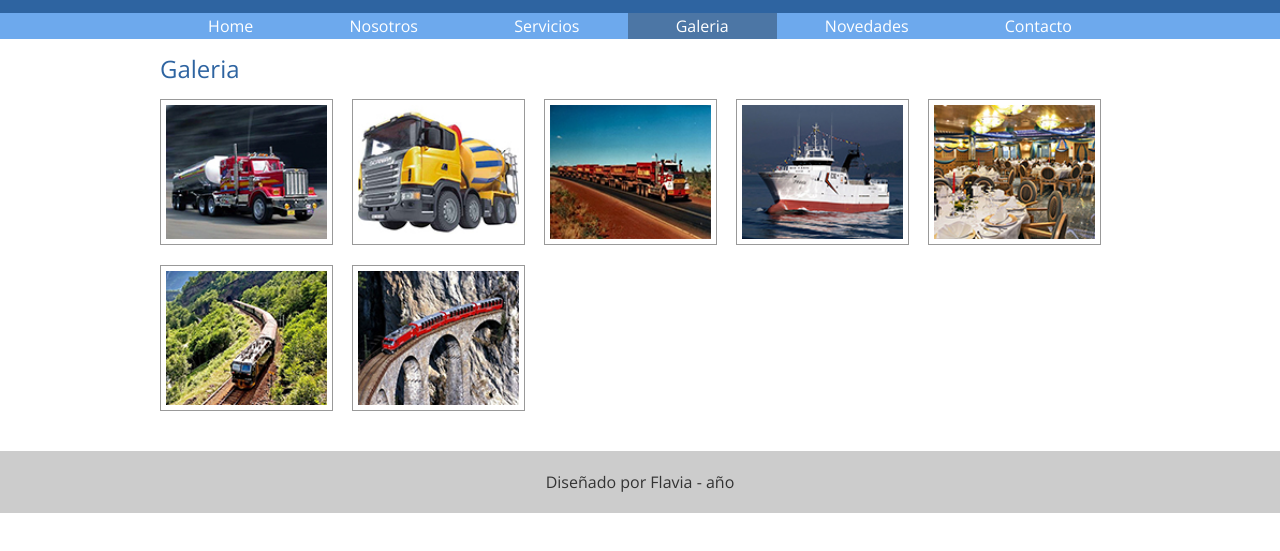
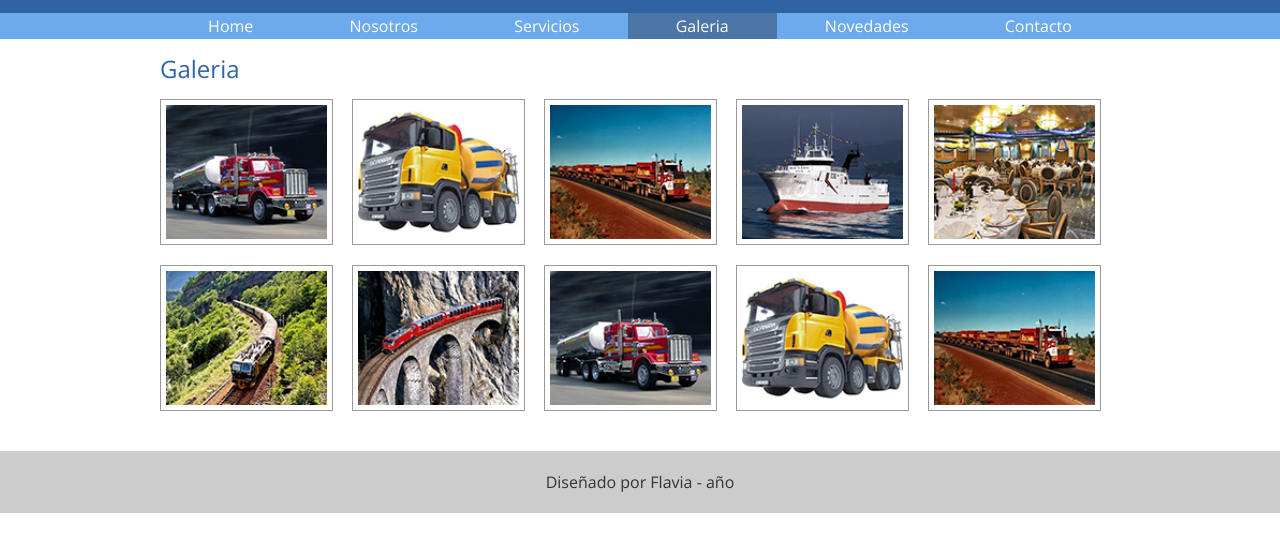
Before and after one commit to flaviaursino/LMV2022, a plain HTML site: page galeria.html in a window 1280 px wide. Shown: the part 141-692 px from the top of the page. Drawn offline with nearby package versions, Linux system fonts and the light colour scheme.

Commit message:
cambios en el sitio

```diff
--- a/galeria.html
+++ b/galeria.html
@@ -41,6 +41,9 @@
             <img src="img/galeria/ch/img05.jpg" alt="img01">
             <img src="img/galeria/ch/img06.jpg" alt="img01">
             <img src="img/galeria/ch/img07.jpg" alt="img01">
+            <img src="img/galeria/ch/img01.jpg" alt="img01">
+            <img src="img/galeria/ch/img02.jpg" alt="img01">
+            <img src="img/galeria/ch/img03.jpg" alt="img01">
         </div>
 
     </main>
```
Also changed, not shown: index.html (+1 -0 lines).
